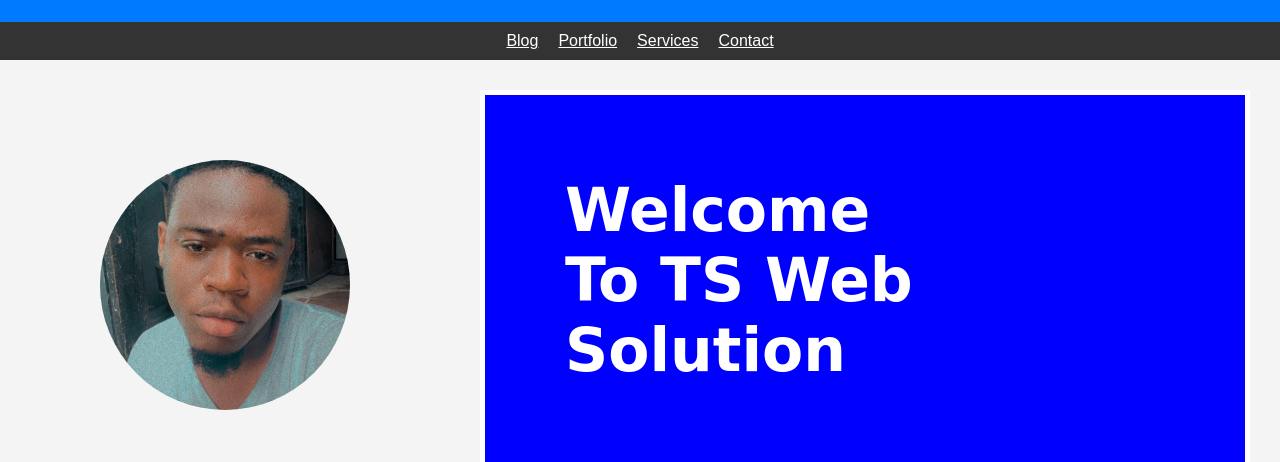
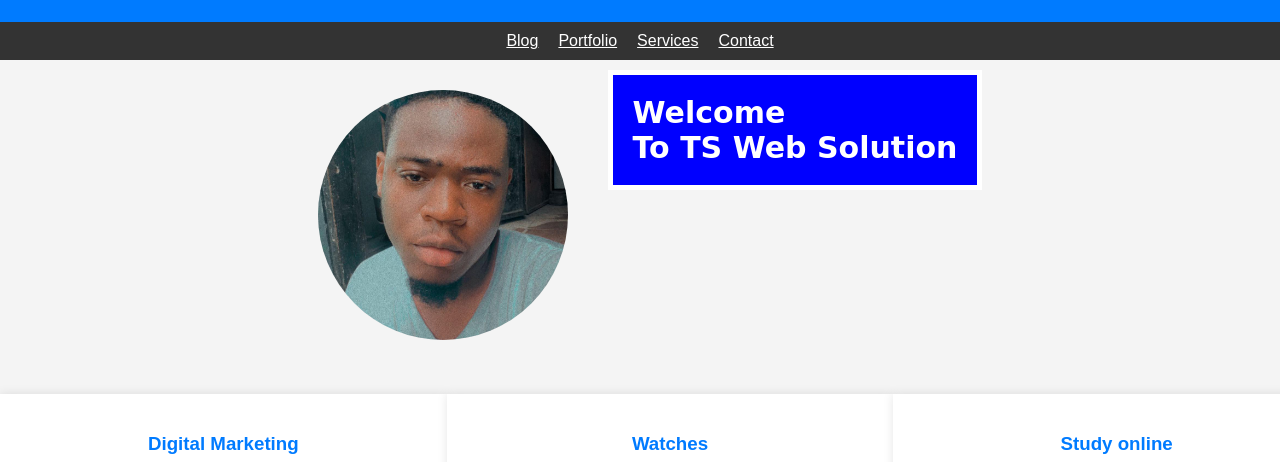
Before and after one commit to princeshok/TS-Web, a plain HTML site: page index.html in a window 1280 px wide. Shown: the part 138-600 px from the top of the page. Drawn offline with Linux system fonts and the light colour scheme.

Commit message:
Update index.html

```diff
--- a/index.html
+++ b/index.html
@@ -108,32 +108,33 @@
         .Dripper li a{
             color: white;
         }
-
         .Targee{
             display: flex;
             justify-content: center;
         }
 
         .Targee img{
-            padding: 70px;
-            margin: 30px;
+            padding: 20px;
+            margin: 10px;
             border: 5px;
             border-radius: 200px;
         }
 
         .Targee h2{
-            padding: 80px;
-            margin: 30px;
+            padding: 20px;
+            margin: 10px;
             border: solid 5px;
             background-color: blue;
             color: white;
             font-family: cursive;
-            font-size: 60px;
+            font-size: 30px;
         }
 
+
         @media only screen and (max-width: 768px) {
-            .service-item {
-                flex: 0 0 calc(50% - 20px);
+        .service-item {
+            flex: 0 0 calc(100% - 20px);
+        }
             }
         }
     </style>
```
